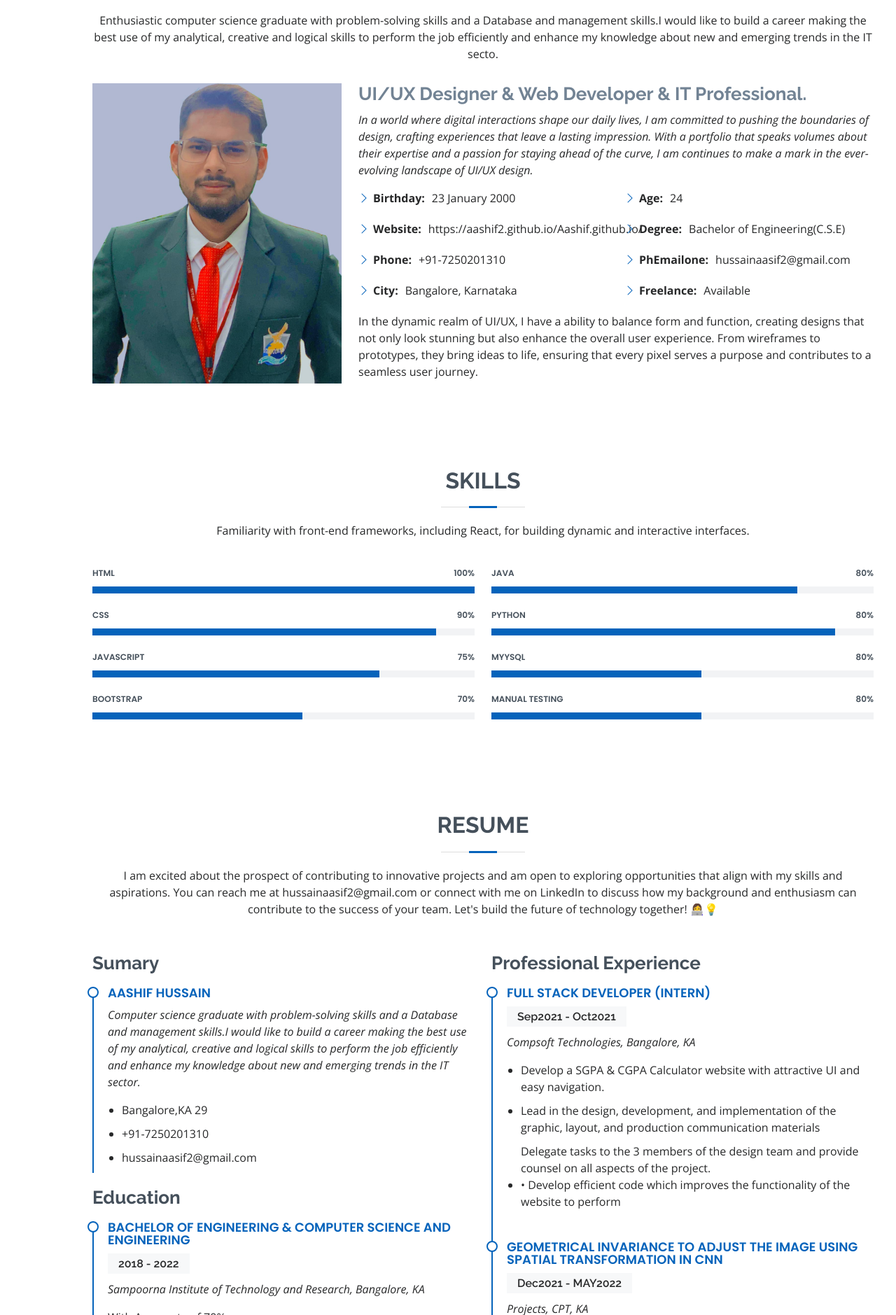
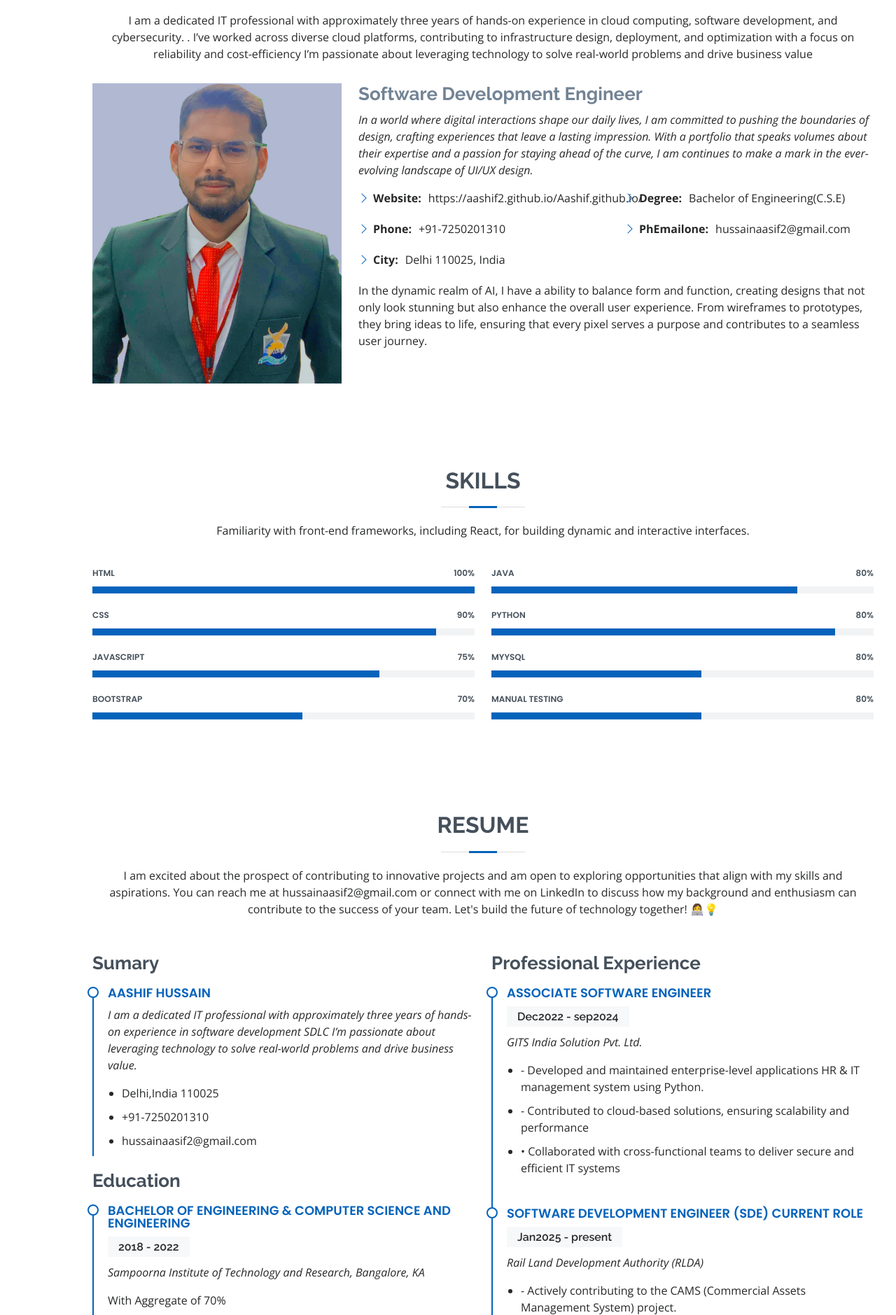
Before and after one commit to Aashif2/Aashif.github.io, a plain HTML site: page index.html in a window 1280 px wide. Shown: the part 921-2800 px from the top of the page at 70% size. Drawn offline with nearby package versions, Linux system fonts and the light colour scheme; some icons are missing.

Commit message:
Revise personal and professional details in index.html
Updated personal information and professional experience details in the index.html file, including a new job title and responsibilities.

```diff
--- a/index.html
+++ b/index.html
@@ -61,7 +61,7 @@
   <section id="ash" class="d-flex flex-column justify-content-center">
     <div class="container" data-aos="zoom-in" data-aos-delay="100">
       <h1>Aashif Hussain</h1>
-      <p>I'm <span class="typed" data-typed-items="Designer, Developer, Freelancer,"></span></p>
+      <p>I'm <span class="typed" data-typed-items="Web Developer, IT Professional, Cloud Architects, Cybersecurity Analysts"></span></p>
       <div class="social-links">
         <a href="#" class="twitter"><i class="bx bxl-twitter"></i></a>
         <a href="#" class="facebook"><i class="bx bxl-facebook"></i></a>
@@ -80,10 +80,10 @@
 
         <div class="section-title">
           <h2>About</h2>
-          <p>Enthusiastic computer science graduate with problem-solving skills and a Database
-            and management skills.I would like to build a career making the best use of my
-            analytical, creative and logical skills to perform the job efficiently and enhance my
-            knowledge about new and emerging trends in the IT secto.</p>
+          <p>I am a dedicated IT professional with approximately three years of hands-on experience in cloud computing,
+            software development, and cybersecurity. . I’ve worked across diverse cloud platforms,
+            contributing to infrastructure design, deployment, and optimization with a focus on reliability and
+            cost-efficiency I’m passionate about leveraging technology to solve real-world problems and drive business value</p>
         </div>
 
         <div class="row">
@@ -91,7 +91,7 @@
             <img src="assets/img/Dp.jpg" class="img-fluid" alt="">
           </div>
           <div class="col-lg-8 pt-4 pt-lg-0 content">
-            <h3>UI/UX Designer &amp; Web Developer  &amp; IT Professional.</h3>
+            <h3>Software Development Engineer </h3>
             <p class="fst-italic">
               In a world where digital interactions shape our daily lives,
                I am  committed to pushing the boundaries of design, crafting experiences that
@@ -103,23 +103,23 @@
             <div class="row">
               <div class="col-lg-6">
                 <ul>
-                  <li><i class="bi bi-chevron-right"></i> <strong>Birthday:</strong> <span>23 January 2000</span></li>
+                  <!-- <li><i class="bi bi-chevron-right"></i> <strong>Birthday:</strong> <span>23 January 2000</span></li> -->
                   <li><i class="bi bi-chevron-right"></i> <strong>Website:</strong> <span>https://aashif2.github.io/Aashif.github.io/</span></li>
                   <li><i class="bi bi-chevron-right"></i> <strong>Phone:</strong> <span>+91-7250201310</span></li>
-                  <li><i class="bi bi-chevron-right"></i> <strong>City:</strong> <span>Bangalore, Karnataka <i class="fa-solid fa-location-dot"></i></span></li>
+                  <li><i class="bi bi-chevron-right"></i> <strong>City:</strong> <span>Delhi 110025, India <i class="fa-solid fa-location-dot"></i></span></li>
                 </ul>
               </div>
               <div class="col-lg-6">
                 <ul>
-                  <li><i class="bi bi-chevron-right"></i> <strong>Age:</strong> <span>24</span></li>
+                  <!-- <li><i class="bi bi-chevron-right"></i> <strong>Age:</strong> <span>24</span></li> -->
                   <li><i class="bi bi-chevron-right"></i> <strong>Degree:</strong> <span>Bachelor of Engineering(C.S.E)</span></li>
                   <li><i class="bi bi-chevron-right"></i> <strong>PhEmailone:</strong> <span>hussainaasif2@gmail.com</span></li>
-                  <li><i class="bi bi-chevron-right"></i> <strong>Freelance:</strong> <span>Available</span></li>
+                  <!-- <li><i class="bi bi-chevron-right"></i> <strong>Freelance:</strong> <span>Available</span></li> -->
                 </ul>
               </div>
             </div>
             <p>
-              In the dynamic realm of UI/UX, I have a ability to balance form and function,
+              In the dynamic realm of AI, I have a ability to balance form and function,
                creating designs that not only look stunning but also enhance the overall user experience. From wireframes to prototypes,
                 they bring ideas to life, ensuring that every pixel serves a purpose and contributes to a seamless user journey.
             </p>
@@ -274,9 +274,11 @@
             <h3 class="resume-title">Sumary</h3>
             <div class="resume-item pb-0">
               <h4>Aashif Hussain</h4>
-              <p><em>Computer science graduate with problem-solving skills and a Database and management skills.I would like to build a career making the best use of my analytical, creative and logical skills to perform the job efficiently and enhance my knowledge about new and emerging trends in the IT sector.</em></p>
+              <p><em>I am a dedicated IT professional with approximately three years of hands-on experience in software development SDLC
+                I’m passionate about leveraging technology to solve real-world problems and drive business value.
+              </em></p>
               <ul>
-                <li>Bangalore,KA 29</li>
+                <li>Delhi,India 110025 </li>
                 <li>+91-7250201310</li>
                 <li>hussainaasif2@gmail.com</li>
               </ul>
@@ -305,27 +307,24 @@
           <div class="col-lg-6">
             <h3 class="resume-title">Professional Experience</h3>
             <div class="resume-item">
-              <h4>Full Stack developer (Intern)</h4>
-              <h5>Sep2021 - Oct2021</h5>
-              <p><em>Compsoft Technologies, Bangalore, KA </em></p>
+              <h4>Associate Software Engineer </h4>
+              <h5>Dec2022 - sep2024</h5>
+              <p><em>GITS India Solution Pvt. Ltd. </em></p>
               <ul>
-                <li> Develop a SGPA & CGPA Calculator website with attractive UI and easy navigation.</li>
-                <li>Lead in the design, development, and implementation of the graphic, layout, and production communication materials </li>
-                <lin>Delegate tasks to the 3 members of the design team and provide counsel on all aspects of the project.</li>
-                <li>• Develop efficient code which improves the functionality of the website to perform</li>
+                <li>- Developed and maintained enterprise-level applications HR & IT management system  using Python.</li>
+                <li>- Contributed to cloud-based solutions, ensuring scalability and performance</li>
+                <!-- <lin>Delegate tasks to the 3 members of the design team and provide counsel on all aspects of the project.</li> -->
+                <li>• Collaborated with cross-functional teams to deliver secure and efficient IT systems</li>
               </ul>
             </div>
             <div class="resume-item">
-              <h4>GEOMETRICAL INVARIANCE TO ADJUST THE IMAGE USING SPATIAL
-                TRANSFORMATION IN CNN</h4>
-              <h5>Dec2021 - MAY2022</h5>
-              <p><em>Projects, CPT, KA</em></p>
+              <h4>Software Development Engineer (SDE) Current Role</h4>
+              <h5>Jan2025 - present </h5>
+              <p><em>Rail Land Development Authority (RLDA) </em></p>
               <ul>
-                <li>Develop a python code using machine learning and artificial intelligence.</li>
-                <li>python libraries(pytorch,numpy,pandas)</li>
-                <li>Worked on projects in 3 student teams as lead and major contributing to Iearn how
-                  to perform spatial transformations on the input image in order to enhance the
-                  geometric invariance of the model</li>
+                <li>- Actively contributing to the CAMS (Commercial Assets Management System) project.</li>
+                <li>- Collaborated with fellow developers to design and build core modules for asset tracking and management.</li>
+                <li>- Focused on scalability, security, and user experience, ensuring the system meets commercial requirements.</li>
 
               </ul>
             </div>
```
